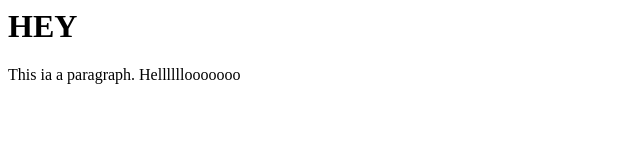
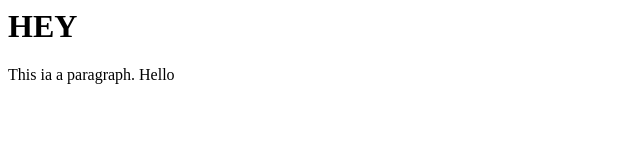
Before and after one commit to natunator/ROS_models_A2A, a plain HTML site: page index.html in a window 1280 px wide. Shown: the full height of the page, 0-640 px from the left. Drawn offline with Linux system fonts and the light colour scheme.

Commit message:
Spellcheck :)

```diff
--- a/index.html
+++ b/index.html
@@ -1,4 +1,4 @@
 <html>
     <h1>HEY</h1>
-    <p>This ia a paragraph. Hellllllooooooo</p>
+    <p>This ia a paragraph. Hello</p>
 </html>
```
